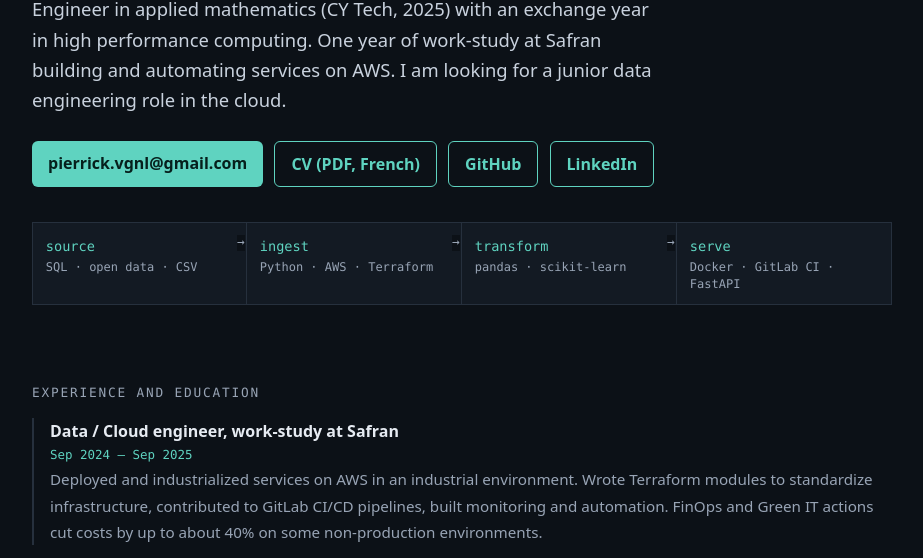
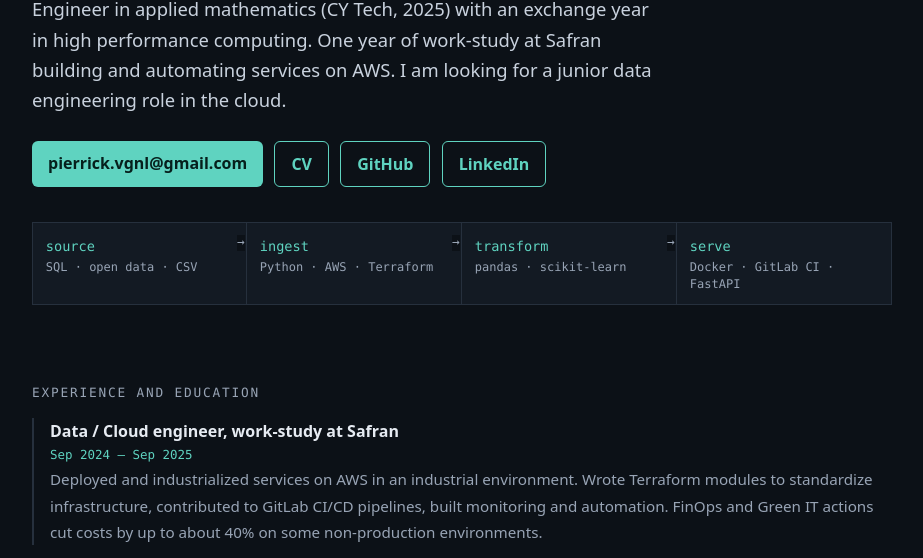
Before and after one commit to Gotrone/Gotrone.github.io, a plain HTML site: page index.html in a window 1280 px wide. Shown: the part 210-768 px from the top of the page, without its empty margins (178-1101 px from the left). Drawn offline with Linux system fonts and the light colour scheme.

Commit message:
Simplify CV button label

```diff
--- a/index.html
+++ b/index.html
@@ -17,7 +17,7 @@
   <p class="lead">Engineer in applied mathematics (CY Tech, 2025) with an exchange year in high performance computing. One year of work-study at Safran building and automating services on AWS. I am looking for a junior data engineering role in the cloud.</p>
   <p class="actions">
     <a class="btn" href="mailto:pierrick.vgnl@gmail.com">pierrick.vgnl@gmail.com</a>
-    <a class="btn ghost" href="Pierrick_Vignal_CV.pdf">CV (PDF, French)</a>
+    <a class="btn ghost" href="Pierrick_Vignal_CV.pdf">CV</a>
     <a class="btn ghost" href="https://github.com/Gotrone">GitHub</a>
     <a class="btn ghost" href="https://www.linkedin.com/in/pierrick-vignal/">LinkedIn</a>
   </p>
```
